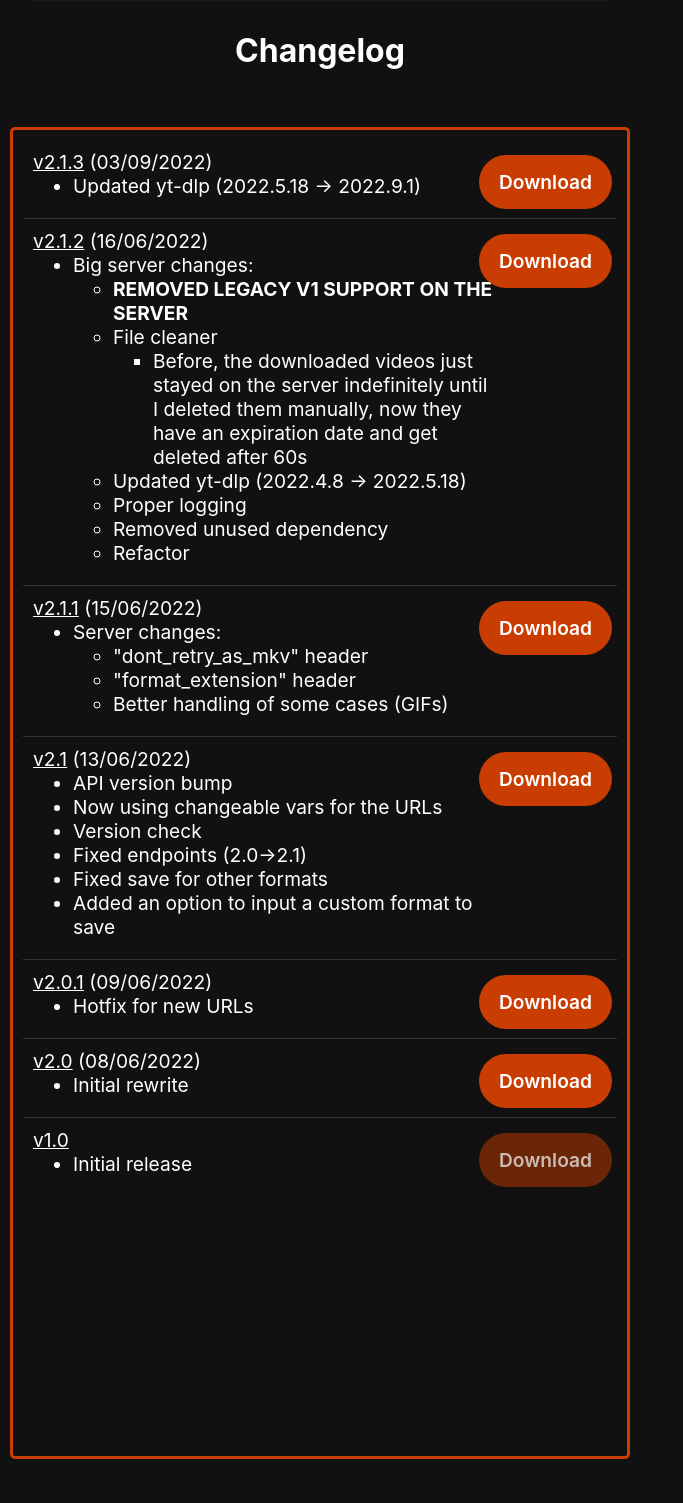
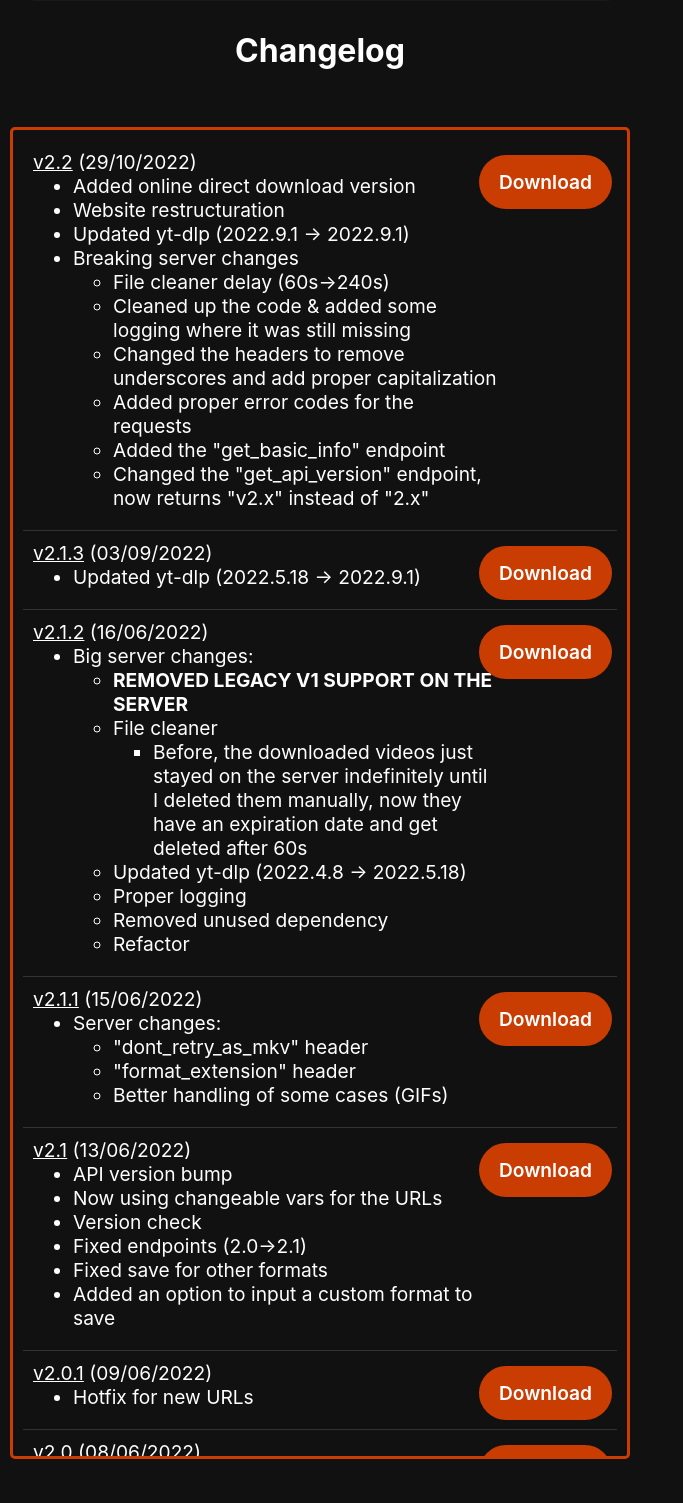
Before and after one commit to Nixuge/mediagrabber, a Flask app: page /index in a window 1280 px wide. Shown: the part 450-1953 px from the top of the page, without its empty margins (0-683 px from the left). Run offline with Flask 2, Linux system fonts and the light colour scheme.

Commit message:
New version; changelog

```diff
--- a/templates/index.html
+++ b/templates/index.html
@@ -15,7 +15,7 @@
             <div id="all_buttons">
                 <div class="button_group">
                     <a class="button biggerfont"
-                        href="https://www.icloud.com/shortcuts/d6f0262d29dc43f9b647455113d43699">
+                        href="https://www.icloud.com/shortcuts/2784ecd0f660442597d0aef2290cb71c">
                         <div id="latestButton" class="innerbutton expandOutElement">Download latest version</div>
                     </a>
                 </div>
@@ -43,7 +43,33 @@
             </div>
             <br>
             <h1>Changelog</h1>
+
             <div id="legacyReleases" class="biggerfont">
+                <div class="releaseTableView">
+                    <span class="releaseVersion">v2.2</span>
+                    <span class="releaseDate">(29/10/2022)</span>
+                    <a class="button right" href="https://www.icloud.com/shortcuts/2784ecd0f660442597d0aef2290cb71c">
+                        <div class="innerbutton noanimation">Download</div>
+                    </a>
+                    <ul>
+                        <li>Added online direct download version</li>
+                        <li>Website restructuration</li>
+                        <li>Updated yt-dlp (2022.9.1 -> 2022.9.1)</li>
+                        <li>Breaking server changes<ul>
+                                <li>File cleaner delay (60s->240s)</li>
+                                <li>Cleaned up the code & added some logging where it was still missing</li>
+                                <li>Changed the headers to remove underscores and add proper capitalization</li>
+                                <li>Added proper error codes for the requests</li>
+                                <li>Added the "get_basic_info" endpoint</li>
+                                <li>Changed the "get_api_version" endpoint, now returns "v2.x" instead of "2.x"</li>
+                            </ul>
+
+                        </li>
+                    </ul>
+                </div>
+
+                <hr class="solid">
+
                 <div class="releaseTableView">
                     <span class="releaseVersion">v2.1.3</span>
                     <span class="releaseDate">(03/09/2022)</span>
```
